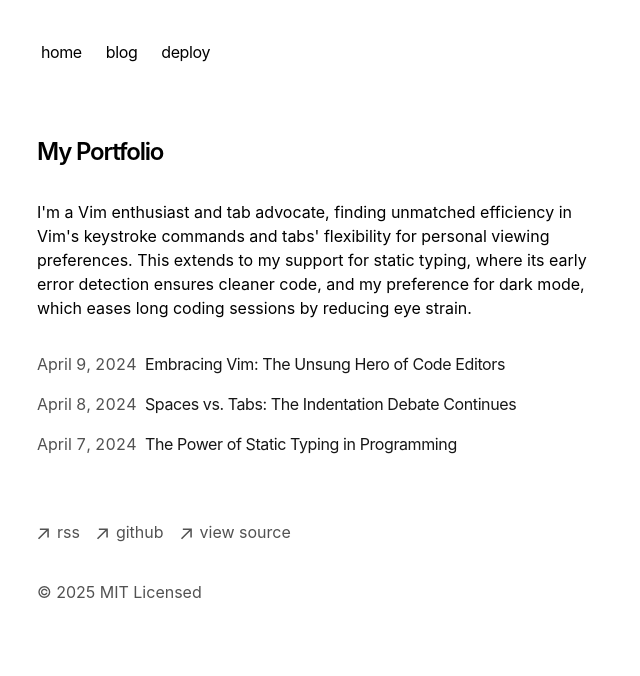
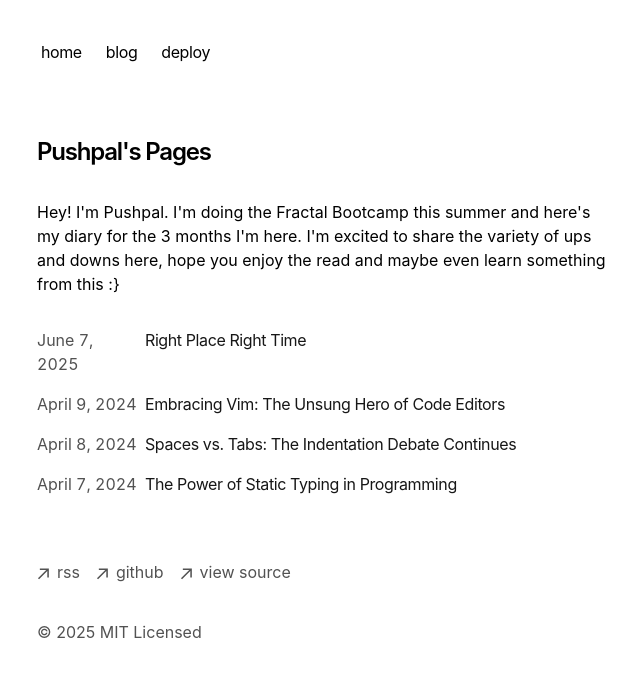
Before and after one commit to PushpalPatil/portfolio-starter-kit, a Next.js app: page / in a window 1280 px wide. Shown: the top 676 px of the page, without its empty margins (315-955 px from the left). Built offline with nearby package versions, Linux system fonts and the light colour scheme.

Commit message:
intro and blog

```diff
--- /dev/null
+++ b/app/blog/posts/fractal-week-one.mdx
@@ -0,0 +1,57 @@
+---
+title: 'Right Place Right Time'
+publishedAt: '2025-06-07'
+summary: 'How I ended up here and why this is the one choice I know I won't regret'
+---
+
+
+Tbh I've been avoiding writing this blog for a while now. where do i start.  what do I say. so much that I might as well say so little.  so here I am on squibler.io forcing myself.
+
+what about: I'm tired as fuck leave me the fuck alone. but no. I cant fucking say that can I.
+
+This blog - can it be a diary? Should it be? nvm let's be professional shall we.
+
+So you're asking me how I feel right now? - t i r e d. how about that. and I don't mean just your regular old "oh I need a coffee ill be fine" tired. I mean the I think my mitochondria and my soul needs rest type of tired.
+
+no but truly. how I feel rn is : exhausted, slightly sick, about to crash out, behind of everyone... but boy oh boy do alive - more structured, disciplined, awake, focused, looking forward to the next best thing. It's been so long since I have worked this hard - last time was last spring during my masters? Although none of that hard work stuck to me. AI has really fucked up the ability to grasp concepts in 3D.
+
+So what I'm trying to say is - why was this week hard? let's dive deep.
+
+It was hard because what do you mean I have to think for myself and know the ins and outs of my whole application myself? Arn't we past this cmon.. lol no we're not
+
+Prior to this bootcamp, I was in a pretty dark place where I didn't know what to do with my life to get where I wanted to
+
+did I know where I wanted to go? yes....?
+did I know how to get there ......maybe? ..... no.
+
+I was trying to do 10 things at once just attempting to find my footing in this world -
+
+what do I know best, what am i good at, what does the industry need, how can i conform myself to be what they need, but wait, I should be myself no?  I should just be an expert at what I like? especially if I know I have skill but how do I show them on paper? I'm a creative in a technical field - how do I tap into that? but if I'm just focused on that, arn't I too narrow sighted? shouldn't I be the jack of all trades - especially in tech? no but how do I do that. is that even in my scope. who do i ask for direction and help. ok no everyone SHUSH - school is my first priority, I'm doing a masters. ... but is it really? isn't getting my foot in the industry my first priority? ok so how do I do that ... annddd I've come full circle.
+
+I was this ^ but on repeat for 3 years.
+
+when your whole life has been people thinking for you, then AI thinking for you, you never really know how to practice trusting your own thought process. you never trust yourself to make it in the world.
+
+here comes Fractal. an once in a lifetime opportunity - a safe space for me to be as messy as i want, in fact push myself to not be perfect, practice failing and i will be rewarded for it.
+
+this is quite a hard concept for me to work around. fear of failure is deeply rooted in my instincts.
+
+At the beginning of this week, any slight error, any red on the screen and boom - anxiety sky rocketted, avoidance tendencies to the max, failure beliefs confirmed. Let's go back to what was working. But what was working wasn't the best.
+
+So how do I get to a better iteration, a better product? turns out, going through the errors, untangling the tangled, was the only way.
+
+This past week has been rewarding in multiple ways.
+
+I was able to make sense about a lot of concepts I didn't think I would be able to understand for a while - what yeeaarrrs of college didn't do, 1 week at fractal did.
+
+now you might be thinking - pushpal what the f**k.
+
+Hear me out, your environment plays a huge factor in how you grow. for me, it was simple, sure I was attending classes, but eh they're hard, nothing makes sense - some things do, most don't, and AI is my buddy. my classes gave me a higher level view of what's happening, but I was not passionate enough about school to dive deep on my own time and most teachers will not explain how the concepts in their class connect with concepts outside of their class. so sure I took a cybersecurity and networking class - but wtf does that look like IRL and connected to concepts outside of class?
+
+Being in an environment filled with curious minds, and hard working people has given me the oppportuntiy to be the person I've always wanted to be - a detail oriented, creative and hard working individual.  I forgot what it was like to feel like myself. It's hard to find an environment that truly cultivates you as an individual, when you find it, you take it and you don't let it go.
+
+
+
+## Conclusion
+
+While the spaces vs. tabs debate might not have a one-size-fits-all answer, it underscores the importance of consistency, readability, and team collaboration in software development. Whether a team chooses spaces, tabs, or a hybrid approach, the key is to make a conscious choice that serves the project's needs and to adhere to it throughout the codebase. As with many aspects of coding, communication and agreement among team members are paramount to navigating this classic programming debate.
--- a/app/page.tsx
+++ b/app/page.tsx
@@ -4,14 +4,15 @@ export default function Page() {
   return (
     <section>
       <h1 className="mb-8 text-2xl font-semibold tracking-tighter">
-        My Portfolio
+        Pushpal's Pages
       </h1>
       <p className="mb-4">
-        {`I'm a Vim enthusiast and tab advocate, finding unmatched efficiency in
-        Vim's keystroke commands and tabs' flexibility for personal viewing
-        preferences. This extends to my support for static typing, where its
-        early error detection ensures cleaner code, and my preference for dark
-        mode, which eases long coding sessions by reducing eye strain.`}
+        {`Hey! I'm Pushpal.
+
+        I'm doing the Fractal Bootcamp this summer and here's my diary for the 3 months I'm here.
+
+        I'm excited to share the variety of ups and downs here,
+        hope you enjoy the read and maybe even learn something from this :}`}
       </p>
       <div className="my-8">
         <BlogPosts />
--- a/package.json
+++ b/package.json
@@ -13,7 +13,7 @@
     "@vercel/analytics": "^1.1.3",
     "@vercel/speed-insights": "^1.0.9",
     "geist": "1.2.2",
-    "next": "canary",
+    "next": "^15.3.3",
     "next-mdx-remote": "^4.4.1",
     "postcss": "^8.4.35",
     "react": "18.2.0",
```
Also changed, not shown: 1 other file (tests, documents, lock files or other folders).
